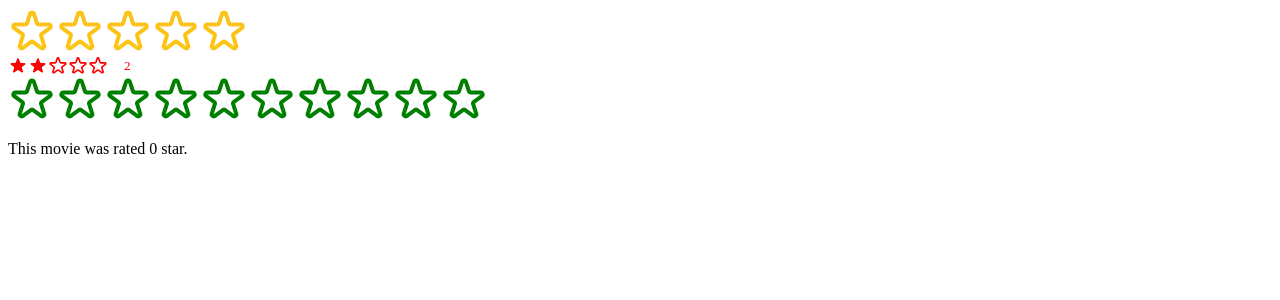
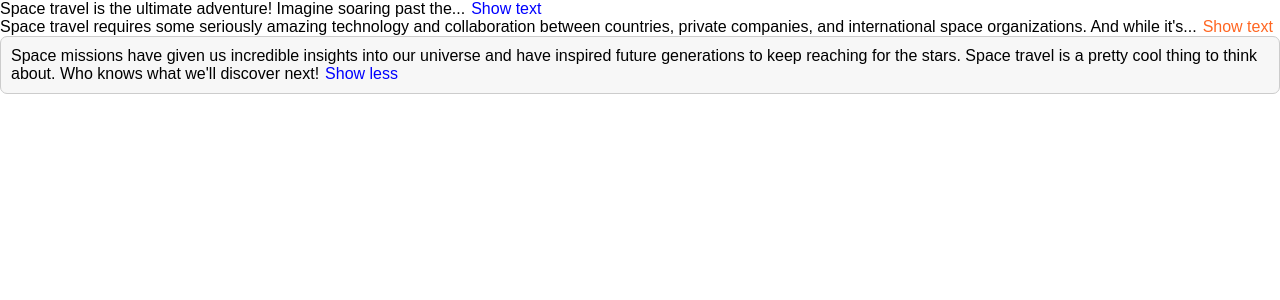
Before and after one commit to mrsherpacode/movie-app, a React (Create React App) app: page / in a window 1280 px wide. Shown: the top 300 px of the page. Built offline with nearby package versions, Linux system fonts and the light colour scheme.

Commit message:
challenge completed

```diff
--- /dev/null
+++ b/src/Expander.js
@@ -0,0 +1,64 @@
+import { useState } from "react";
+
+export default function Apps() {
+  return (
+    <div>
+      <TextExpander>
+        Space travel is the ultimate adventure! Imagine soaring past the stars
+        and exploring new worlds. It's the stuff of dreams and science fiction,
+        but believe it or not, space travel is a real thing. Humans and robots
+        are constantly venturing out into the cosmos to uncover its secrets and
+        push the boundaries of what's possible.
+      </TextExpander>
+      <TextExpander
+        collapsedNumWords={20}
+        expandButtonText="Show text"
+        collapseButtonText="Collapse text"
+        buttonColor="#ff6622"
+      >
+        Space travel requires some seriously amazing technology and
+        collaboration between countries, private companies, and international
+        space organizations. And while it's not always easy (or cheap), the
+        results are out of this world. Think about the first time humans stepped
+        foot on the moon or when rovers were sent to roam around on Mars.
+      </TextExpander>
+      <TextExpander expanded={true} className="box">
+        Space missions have given us incredible insights into our universe and
+        have inspired future generations to keep reaching for the stars. Space
+        travel is a pretty cool thing to think about. Who knows what we'll
+        discover next!
+      </TextExpander>
+    </div>
+  );
+}
+function TextExpander({
+  collapsedNumWords = 10,
+  expandButtonText = "Show text",
+  collapseButtonText = "Show less",
+  buttonColor = "blue",
+  expanded,
+  className,
+  children,
+}) {
+  const [isExpanded, setIsExpanded] = useState(expanded);
+  const displayText = isExpanded
+    ? children
+    : children.split(" ").slice(0, collapsedNumWords).join("   ") + "...";
+
+  const buttonStyle = {
+    background: "none",
+    border: "none",
+    font: "inherit",
+    cursor: "pointer",
+    marginLeft: "6px",
+    color: buttonColor,
+  };
+  return (
+    <div className={className}>
+      <span>{displayText}</span>
+      <button onClick={() => setIsExpanded((exp) => !exp)} style={buttonStyle}>
+        {isExpanded ? collapseButtonText : expandButtonText}
+      </button>
+    </div>
+  );
+}
--- a/src/index.js
+++ b/src/index.js
@@ -1,29 +1,33 @@
 import React from "react";
 import ReactDOM from "react-dom/client";
+import "./style.css";
+import Apps from "./Expander";
+
 // import "./index.css";
 // import App from "./App";
 import StarRating from "./StarRating";
 import { useState } from "react";
 
-function Test() {
-  const [movieRated, setMovieRated] = useState(0);
-  return (
-    <div>
-      <StarRating color="green" maxRating={10} onSetRating={setMovieRated} />
-      <p>This movie was rated {movieRated} star.</p>
-    </div>
-  );
-}
+// function Test() {
+//   const [movieRated, setMovieRated] = useState(0);
+//   return (
+//     <div>
+//       <StarRating color="green" maxRating={10} onSetRating={setMovieRated} />
+//       <p>This movie was rated {movieRated} star.</p>
+//     </div>
+//   );
+// }
 
 const root = ReactDOM.createRoot(document.getElementById("root"));
 root.render(
   <React.StrictMode>
-    {/* <App /> */}
+    {/* <App />
     <StarRating
       maxRating={5}
       messages={["terrible", "bad", "ok", "good", "amazing"]}
     />
     <StarRating color="red" size={20} defaultRating={2} />
-    <Test />
+    <Test /> */}
+    <Apps />
   </React.StrictMode>
 );
--- /dev/null
+++ b/src/style.css
@@ -0,0 +1,15 @@
+* {
+  padding: 0;
+  margin: 0;
+}
+
+body {
+  font-family: sans-serif;
+}
+
+.box {
+  padding: 10px;
+  border: 1px solid #ccc;
+  border-radius: 7px;
+  background-color: #f7f7f7;
+}
```
